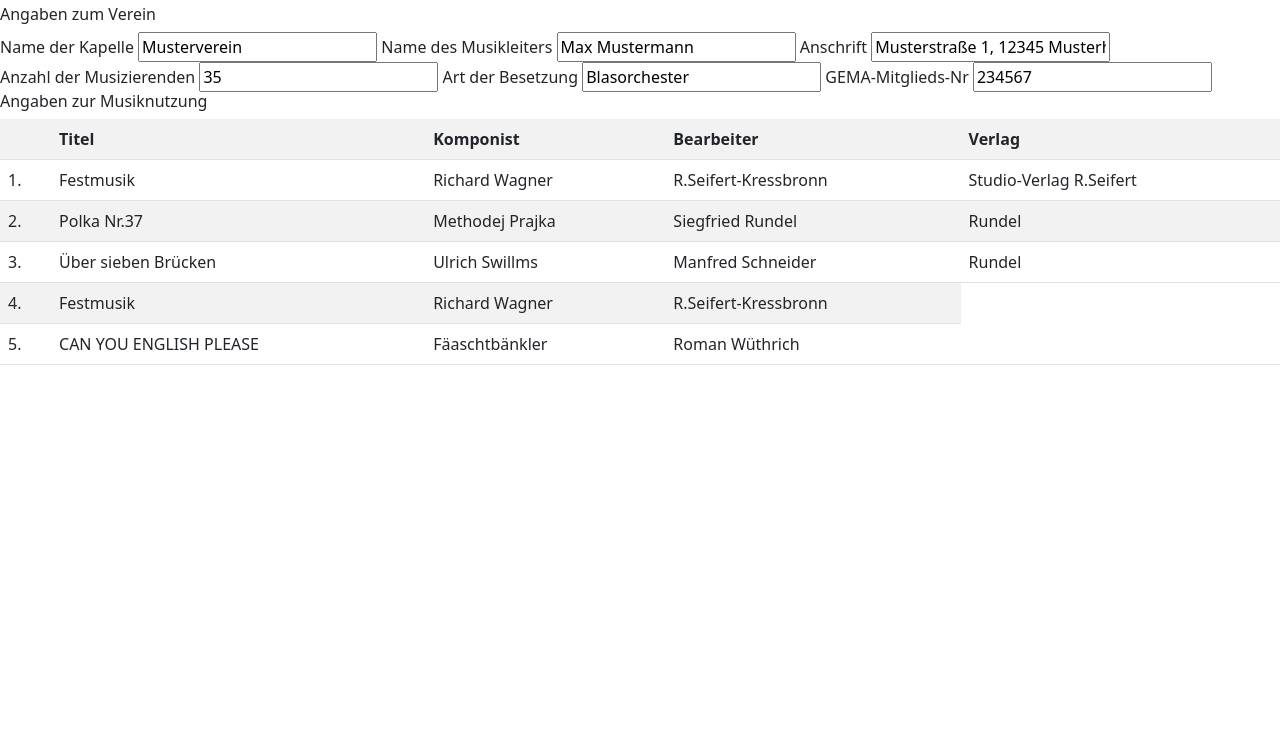
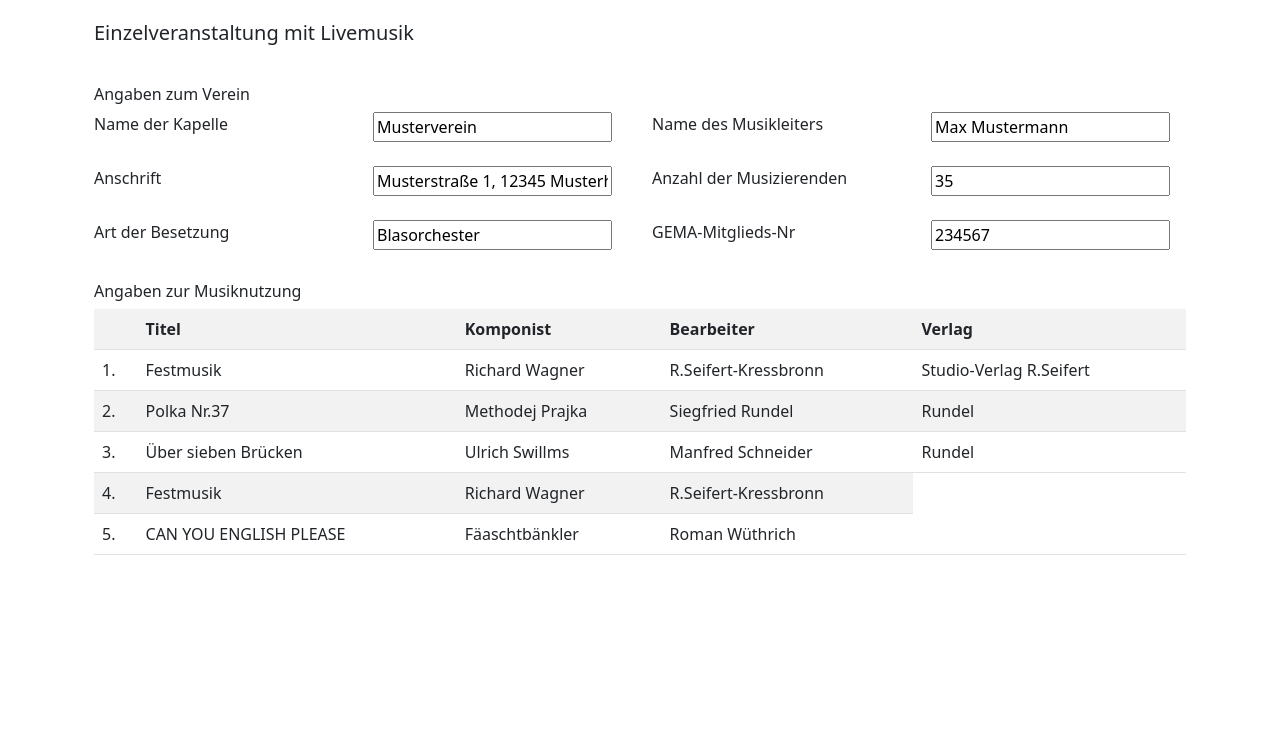
Before and after one commit to DavidKirn/WBA2_Musikfolge, a plain HTML site: page erzeugteGemaListe.html in a window 1280 px wide. Shown: the part 64-800 px from the top of the page. Drawn offline with nearby package versions, Linux system fonts and the light colour scheme.

Commit message:
"erzeugteGemaListe.html" überarbeitet

```diff
--- a/erzeugteGemaListe.html
+++ b/erzeugteGemaListe.html
@@ -8,24 +8,61 @@
 
     </head>
     <body>
+        <div class="container">
+            <div class="header container text-left py-3">
                 <h4>Musikfolge</h4>
+            </div>
+            <div class="header container text-left py-3">
                 <h5>Einzelveranstaltung mit Livemusik</h5>
-
+            </div>
+            <div class="header container text-left py-3">
                 <h6>Angaben zum Verein</h6>
-
+                <div class="row">
+                    <div class="col">
                         <label>Name der Kapelle</label>
+                    </div>
+                    <div class="col">
                         <input type="text" value="Musterverein">
+                    </div>
+                    <div class="col">
                         <label>Name des Musikleiters</label>
+                    </div>
+                    <div class="col">
                         <input type="text" value="Max Mustermann">
+                    </div>
+                </div>
+                <br/>
+                <div class="row">
+                    <div class="col">
                         <label>Anschrift</label>
+                    </div>
+                    <div class="col">
                         <input type="text" value="Musterstraße 1, 12345 Musterhausen">
+                    </div>
+                    <div class="col">
                         <label>Anzahl der Musizierenden</label>
+                    </div>
+                    <div class="col">
                         <input type="number" value="35">
+                    </div>
+                </div>
+                <br/>
+                <div class="row">
+                    <div class="col">
                         <label>Art der Besetzung</label>
+                    </div>
+                    <div class="col">
                         <input type="text" value="Blasorchester">
+                    </div>
+                    <div class="col">
                         <label>GEMA-Mitglieds-Nr</label>
+                    </div>
+                    <div class="col">
                         <input type="number" value="234567">
-
+                    </div>
+                </div>
+            </div>
+            <div class="header container text-left py-3">
                 <h6>Angaben zur Musiknutzung</h6>
                 <table class="table table-striped">
                     <tr>
@@ -70,5 +107,7 @@
                         <td></td>
                     </tr>
                 </table>
+            </div>
+        </div>
     </body>
 </html>
```
Lines whose indentation alone changed are shown as unchanged.
